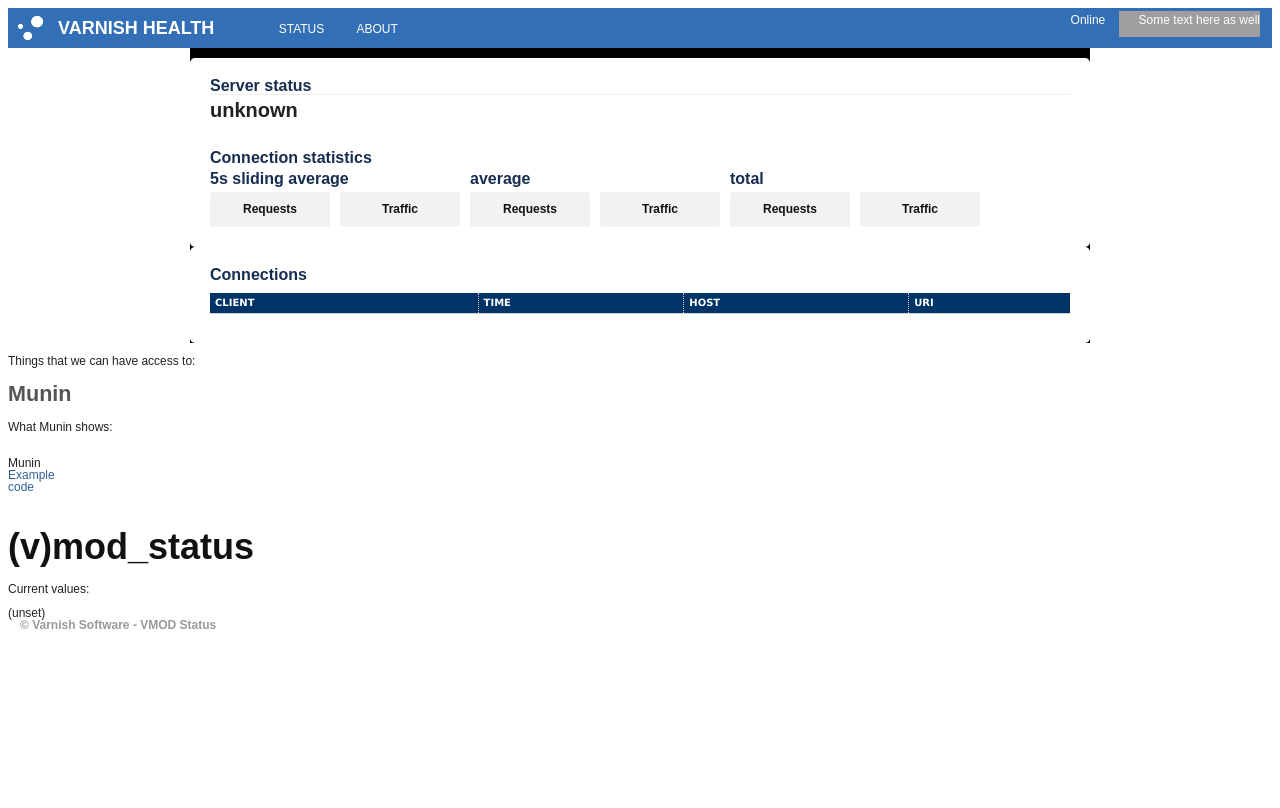
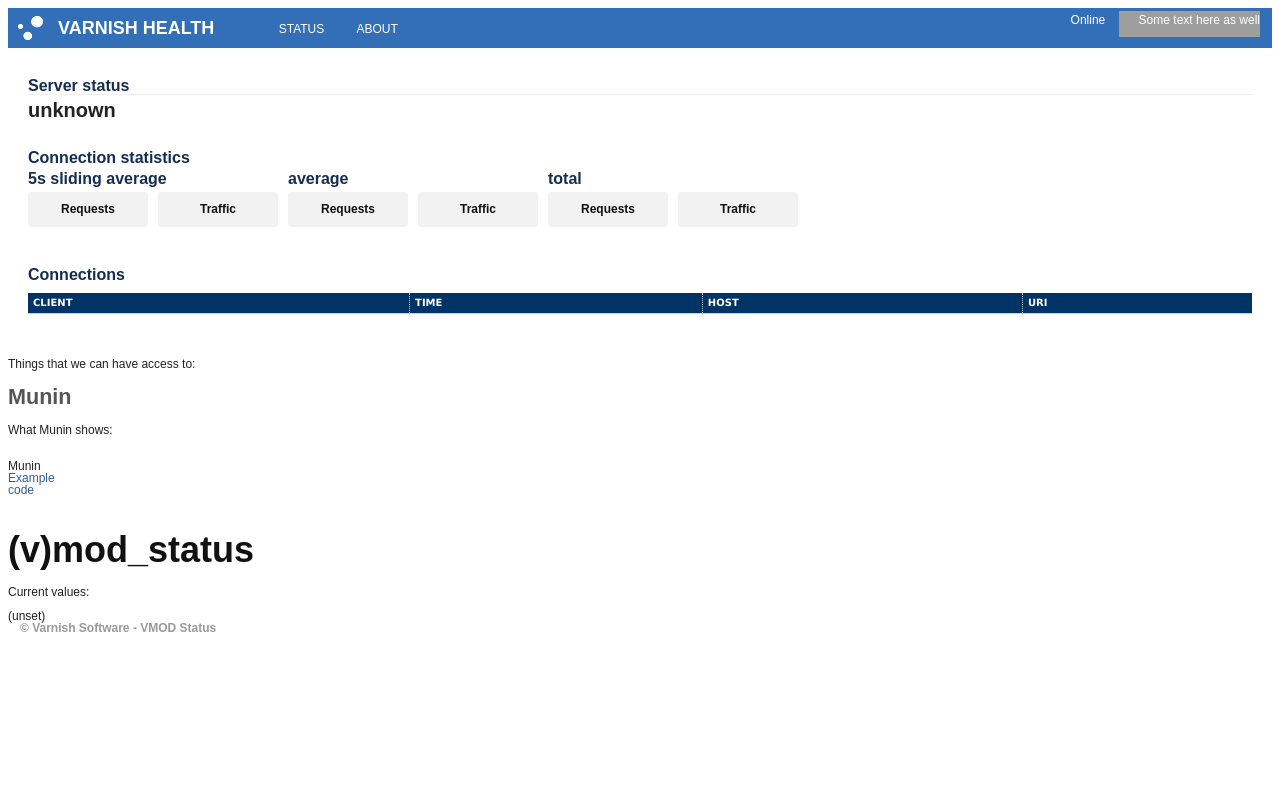
Before and after one commit to huayra/libvmod-status, a PHP site: page / in a window 1280 px wide. Run offline with PHP 8.4, Linux system fonts and the light colour scheme; lists and menus that the app fills with data are empty; grey boxes are pictures that could not be loaded.

Commit message:
Testing Pull requests 2

```diff
--- a/web/css/screen.css
+++ b/web/css/screen.css
@@ -23,14 +23,14 @@
 article, aside, canvas, details, embed,
 figure, figcaption, footer, header, hgroup,
 menu, nav, output, ruby, /*section*/, summary,
-time, mark, audio, video {
+time, mark, audio, video /* {
 	margin: 0;
 	padding: 0;
 	border: 0;
 	font-size: 100%;
 	font: inherit;
 	vertical-align: baseline;
-}
+}*/
 
 
 /* http://www.freakcode.com/projects/pretty-lighty-status-page
```
